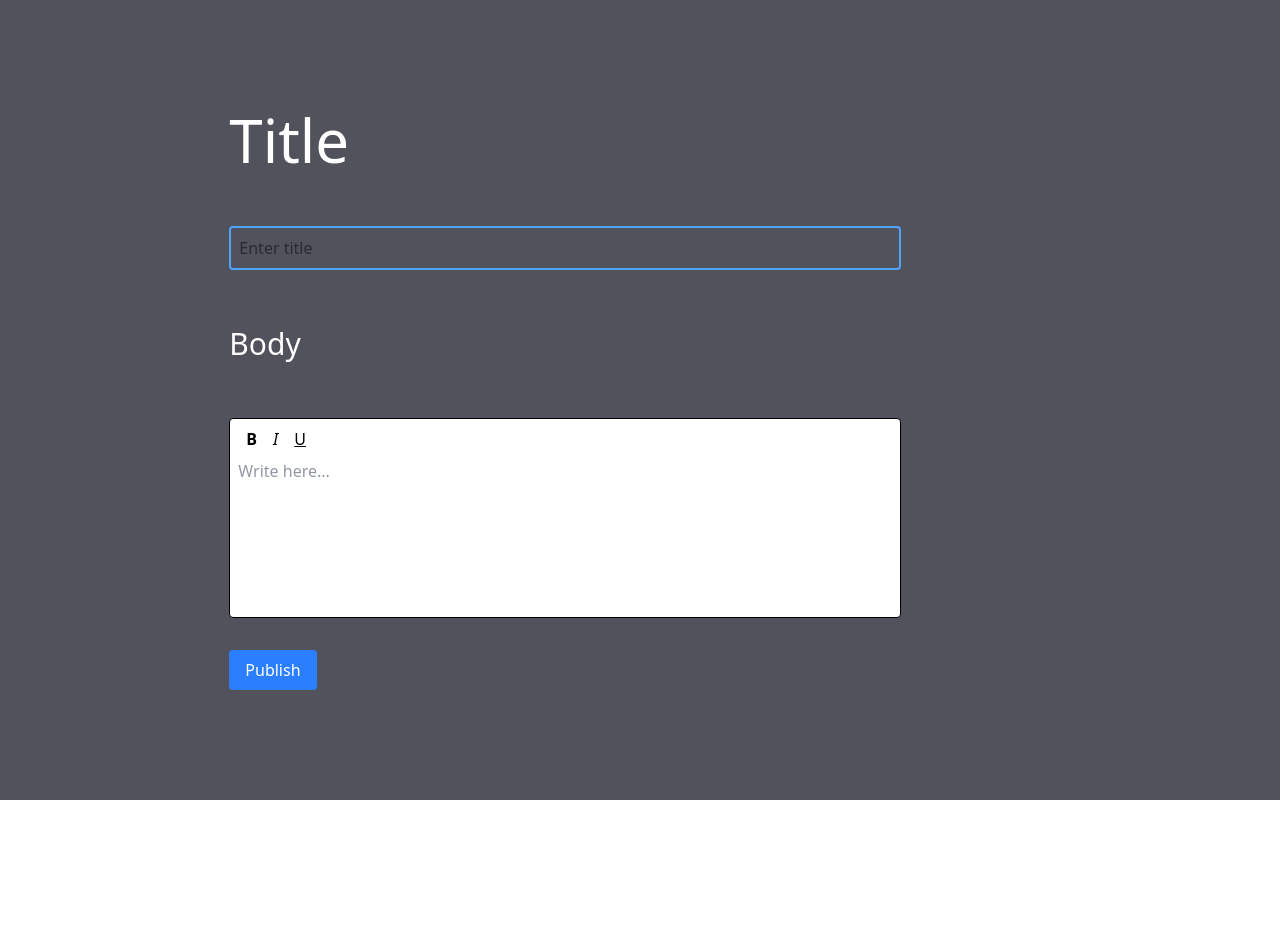
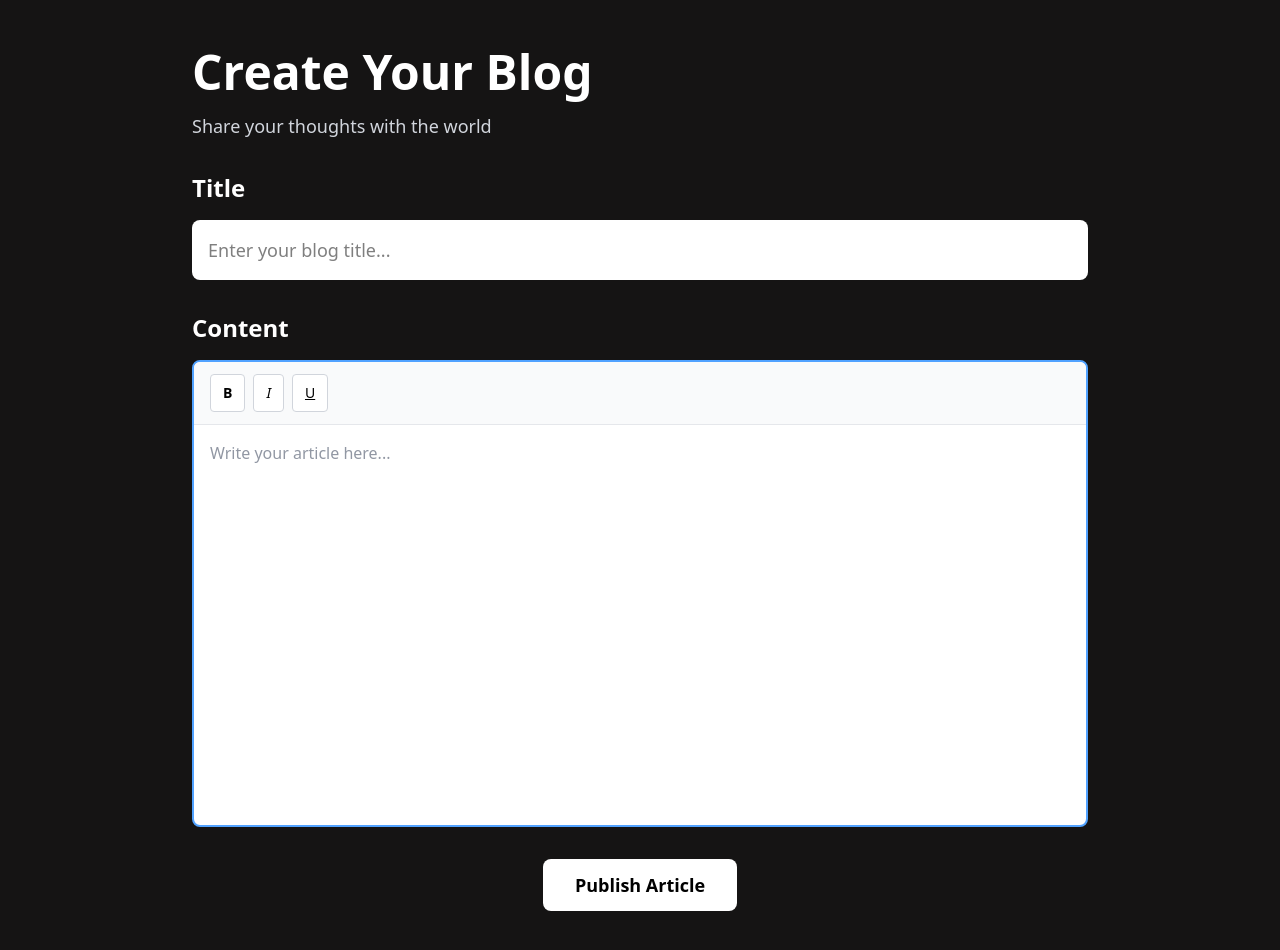
Before and after one commit to AbhinavRaman/LetsBlog, a React (Vite) app: page /editor in a window 1280 px wide. Shown: the top 950 px of the page. Before the commit the page ends 800 px from the top, so only its background shows below. Built offline with nearby package versions, Linux system fonts and the light colour scheme.

Commit message:
updated the design of texteditor

```diff
--- a/src/assets/TextEditor.jsx
+++ b/src/assets/TextEditor.jsx
@@ -8,8 +8,8 @@ const TextEditor = () => {
 
   const handleSubmit = (e) => {
     e.preventDefault();
-    // I can handle the blog post data here (title, editorState)
-    // For now, just logging it
+    // You can handle the blog post data here (title, editorState)
+    // For now, just log it
     console.log({ title, editorState });
   };
 
@@ -27,32 +27,80 @@ const TextEditor = () => {
   const onUnderlineClick = () => setEditorState(RichUtils.toggleInlineStyle(editorState, 'UNDERLINE'));
 
   return (
-    <div>
-      <div className='bg-zinc-600 h-[100vh] flex flex-col items-center justify-center'>
-        <form onSubmit={handleSubmit} className='w-2/3 flex flex-col'>
-          <label htmlFor="title" className='text-6xl m-4 text-white'>Title</label><br />
+    <div className="min-h-screen bg-[#151414] text-white">
+      <div className="w-full md:w-[80%] mx-auto p-8 md:p-12">
+        <form onSubmit={handleSubmit} className="max-w-4xl mx-auto">
+          {/* Header */}
+          <div className="mb-8">
+            <h1 className="text-4xl md:text-5xl font-bold mb-4">Create Your Blog</h1>
+            <p className="text-gray-300 text-lg">Share your thoughts with the world</p>
+          </div>
+
+          {/* Title Input */}
+          <div className="mb-8">
+            <label htmlFor="title" className="block text-2xl font-semibold mb-4">Title</label>
             <input
               type="text"
-            className='border-blue-400 border-2 rounded p-2 m-4 w-2xl'
+              className="w-full bg-white text-black border-0 rounded-lg p-4 text-lg focus:outline-none focus:ring-2 focus:ring-blue-400 transition-all"
               value={title}
               onChange={e => setTitle(e.target.value)}
-            placeholder="Enter title"
-          /> <br />
-          <label htmlFor="body" className='text-3xl m-4 text-white'>Body</label> <br />
-          <div className='m-4 md:w-2xl bg-white border rounded p-2 min-h-[200px]'>
-            <div className="mb-2">
-              <button type="button" onClick={onBoldClick} className="font-bold px-2">B</button>
-              <button type="button" onClick={onItalicClick} className="italic px-2">I</button>
-              <button type="button" onClick={onUnderlineClick} className="underline px-2">U</button>
+              placeholder="Enter your blog title..."
+            />
           </div>
+
+          {/* Editor Section */}
+          <div className="mb-8">
+            <label className="block text-2xl font-semibold mb-4">Content</label>
+            <div className="bg-white rounded-lg border-2 border-blue-400 overflow-hidden">
+              {/* Toolbar */}
+              <div className="bg-gray-50 px-4 py-3 border-b border-gray-200">
+                <div className="flex gap-2">
+                  <button
+                    type="button"
+                    onClick={onBoldClick}
+                    className="text-black px-3 py-2 bg-white border border-gray-300 rounded hover:bg-gray-100 transition-colors font-bold text-sm"
+                  >
+                    B
+                  </button>
+                  <button
+                    type="button"
+                    onClick={onItalicClick}
+                    className="text-black px-3 py-2 bg-white border border-gray-300 rounded hover:bg-gray-100 transition-colors italic text-sm"
+                  >
+                    I
+                  </button>
+                  <button
+                    type="button"
+                    onClick={onUnderlineClick}
+                    className="text-black px-3 py-2 bg-white border border-gray-300 rounded hover:bg-gray-100 transition-colors underline text-sm"
+                  >
+                    U
+                  </button>
+                </div>
+              </div>
+
+              {/* Editor */}
+              <div className="p-4 min-h-[300px] md:min-h-[400px] text-black">
                 <Editor
                   editorState={editorState}
                   onChange={setEditorState}
                   handleKeyCommand={handleKeyCommand}
-              placeholder="Write here..."
+                  placeholder="Write your article here..."
+                  className="text-black text-base leading-relaxed"
                 />
               </div>
-          <button type="submit" className="bg-blue-500 text-white px-4 py-2 rounded m-4 w-fit">Publish</button>
+            </div>
+          </div>
+
+          {/* Submit Button */}
+          <div className="flex justify-center">
+            <button
+              type="submit"
+              className="bg-white text-black font-bold px-8 py-3 rounded-lg hover:bg-gray-100 transition-colors text-lg"
+            >
+              Publish Article
+            </button>
+          </div>
         </form>
       </div>
     </div>
```
Lines whose indentation alone changed are shown as unchanged.
